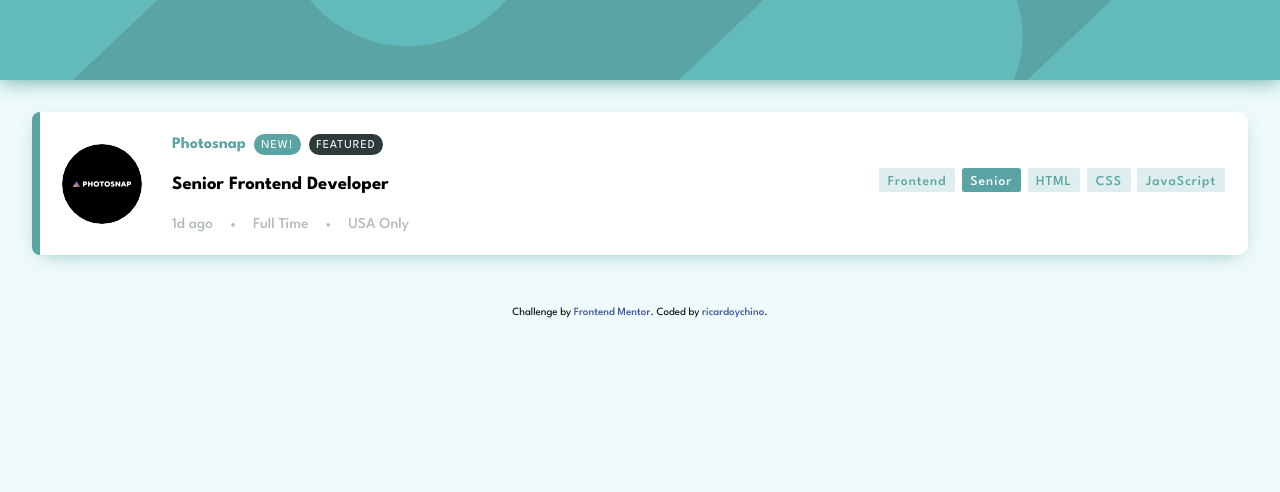
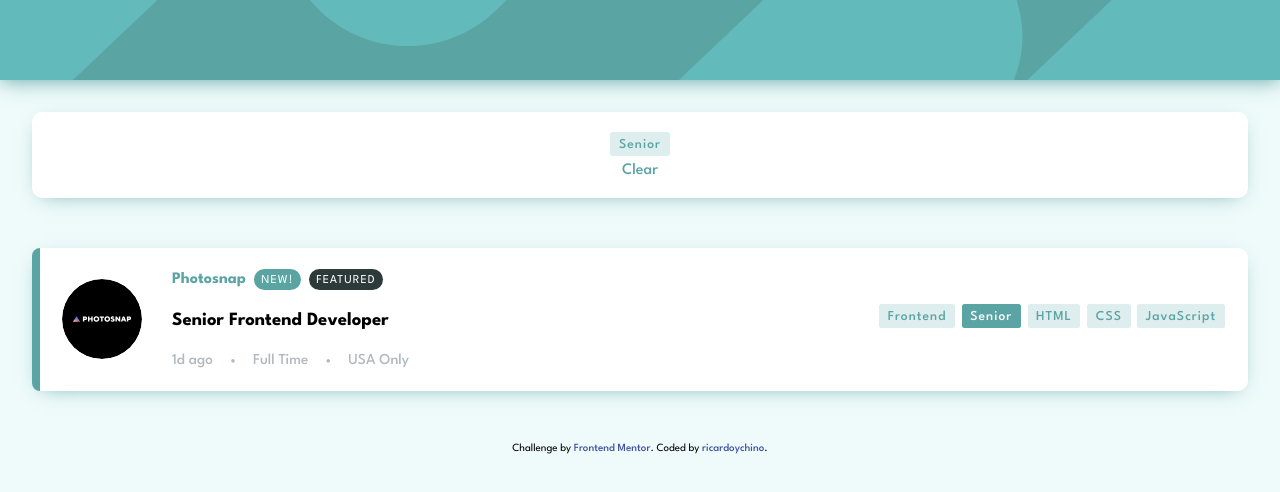
Before and after one commit to ricardoychino/frontendmentor-job-listing, a Vue app: page / in a window 1280 px wide. Both pictures are taken after a click on the element "Senior". Shown: the top 492 px of the page. Built offline with nearby package versions, Linux system fonts and the light colour scheme.

Commit message:
Filter states component

```diff
--- /dev/null
+++ b/src/components/CurrentFilters.vue
@@ -0,0 +1,20 @@
+<script setup lang="ts">
+import { inject } from "vue";
+import BadgeSkills from "@/components/BadgeSkills.vue";
+
+const { appliedFilters, toggleFilter, clearFilter } = inject("TagFilters");
+</script>
+
+<template>
+  <div class="current-filters card">
+    <div class="applied-list">
+      <BadgeSkills v-for="filter in appliedFilters">{{ filter }}</BadgeSkills>
+    </div>
+    <a href="javascript:void(0)" @click="clearFilter()">Clear</a>
+  </div>
+</template>
+
+<style lang="scss" scoped>
+.current-filters {
+}
+</style>
--- a/src/components/JobList.vue
+++ b/src/components/JobList.vue
@@ -2,6 +2,7 @@
 import { ref, computed, Ref, provide } from "vue";
 import { useTagFilter } from "@/composables/useTagFilter";
 import JobListItem from "@/components/JobListItem.vue";
+import CurrentFilters from "@/components/CurrentFilters.vue";
 
 import type { Job } from "@/types/JobList";
 import data from "@/../data.json";
@@ -10,7 +11,7 @@ const keysToFilter = ["role", "level", "languages", "tools"];
 
 const jobs = ref<Job[]>(data);
 
-const { appliedFilters, toggleFilter, isResult } = useTagFilter(
+const { appliedFilters, toggleFilter, isResult, clearFilter } = useTagFilter(
   keysToFilter,
   data,
 );
@@ -23,11 +24,12 @@ const listed = computed(() =>
     : jobs.value.filter((job: Job) => isResult(job)),
 );
 
-provide("TagFilters", { appliedFilters, toggleFilter });
+provide("TagFilters", { appliedFilters, toggleFilter, clearFilter });
 </script>
 
 <template>
   <div class="job-list">
+    <CurrentFilters v-show="hasFilter" />
     <JobListItem v-for="job in listed" v-bind="job" :key="job.id" />
   </div>
 </template>
```
